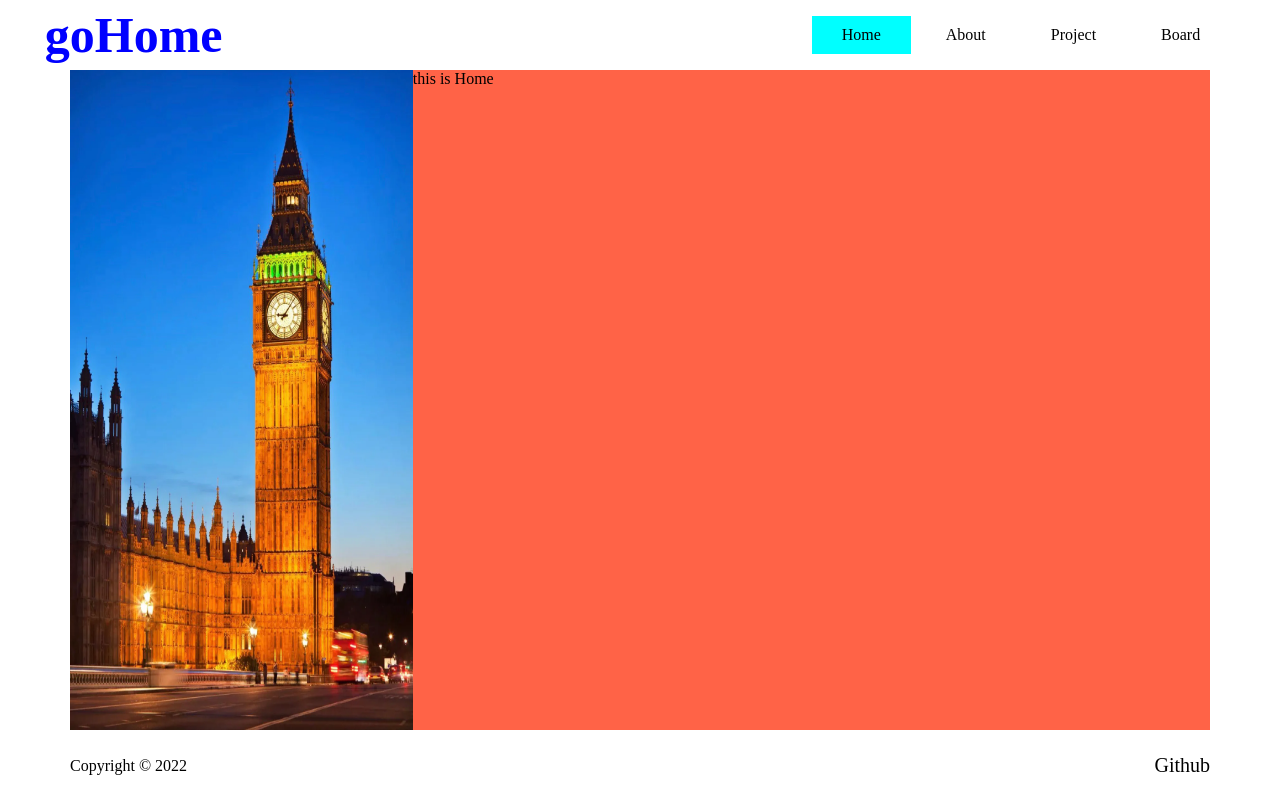
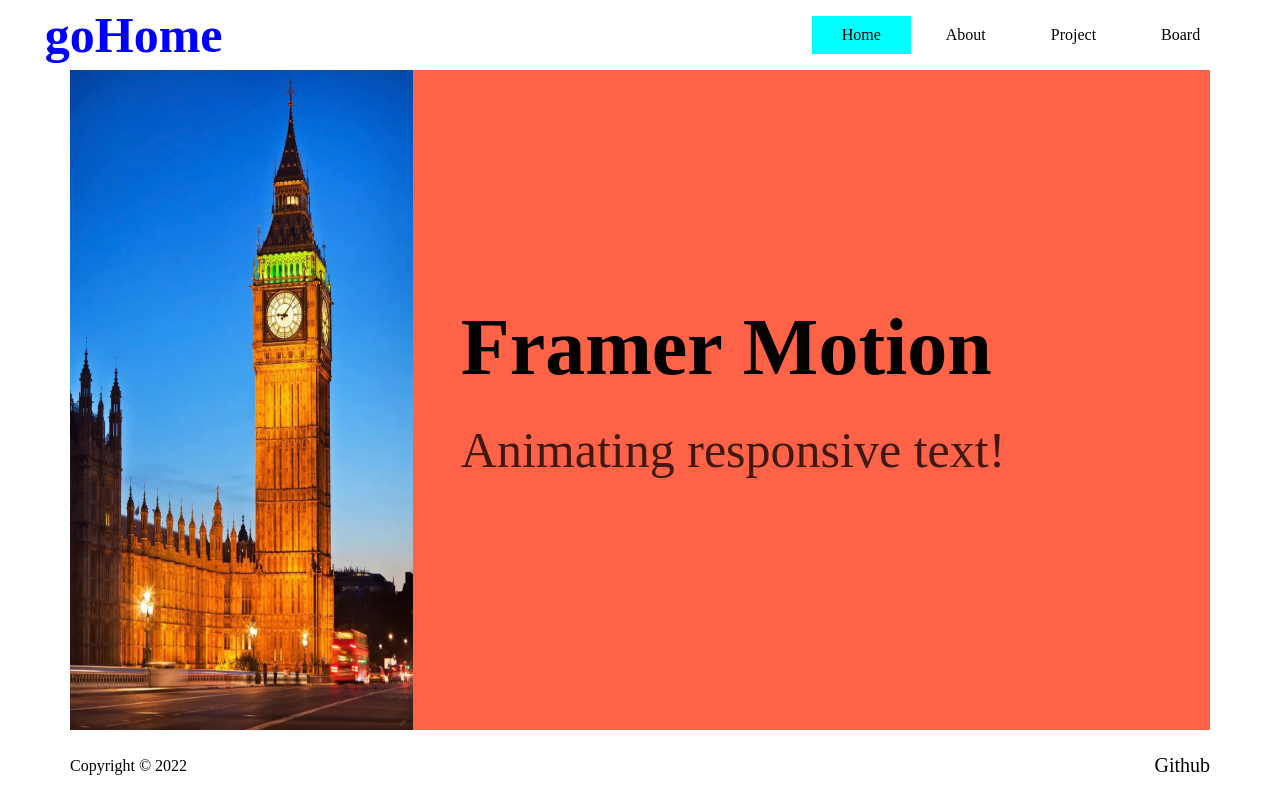
Before and after one commit to teikim98/IntroducePortfolio, a React (Create React App) app: page / in a window 1280 px wide. Built offline with nearby package versions, Linux system fonts and the light colour scheme.

Commit message:
home Framer-motion

```diff
--- a/src/App.js
+++ b/src/App.js
@@ -5,6 +5,7 @@
 import Footer from "components/Footer";
 import Router from "components/Router";
 
+//글로벌 스타일
 const GlobalStyle = createGlobalStyle`
 html, body, div, span, applet, object, iframe,
 h1, h2, h3, h4, h5, h6, p, blockquote, pre,
--- a/src/components/Layout.js
+++ b/src/components/Layout.js
@@ -2,6 +2,7 @@
 import styled from "styled-components";
 import Img from 'img/HomeImg.webp'
 
+//전체 컨테이너
 const Container = styled.main`
   position: absolute;
   top: 70px;
@@ -14,6 +15,7 @@
     display: flex;
   }
 `;
+//사진 구역
 const Picture = styled.div`
     &.active{
         width: 43%;
@@ -27,6 +29,7 @@
   width: 0%;
   transition: 0.5s;
 `;
+//컨텐츠
 const Contents = styled.div`
   width: 100%;
   background-color: tomato;
--- a/src/components/pages/Home.js
+++ b/src/components/pages/Home.js
@@ -1,12 +1,147 @@
+import styled from "styled-components";
+import { motion } from "framer-motion";
+
+//홈 컨테이너
+const Cotainer = styled.section`
+  position: relative;
+  width: 100%;
+  height: 100%;
+  display: flex;
+  align-items: center;
+`;
+//모션 래퍼
+const MotionWrapper = styled.div`
+    div{
+        margin-left: 3rem;
+    }
+  h1 {
+    font-size: 80px;
+    font-weight: 700;
+    line-height: 1;
+    margin: 0 0 20px;
+  }
+
+  h2 {
+    font-size: 50px;
+    font-weight: 400;
+    line-height: 1.2;
+    opacity: 0.75;
+    margin: 0;
+  }
+  .word-wrapper {
+    white-space: nowrap;
+  }
+`;
+
+const Wrapper = (props) => {
+  // We'll do this to prevent wrapping of words using CSS
+  return <span className="word-wrapper">{props.children}</span>;
+};
+
+// Map API "type" vaules to JSX tag names
+const tagMap = {
+  paragraph: "p",
+  heading1: "h1",
+  heading2: "h2",
+};
+
+// AnimatedCharacters
+// Handles the deconstruction of each word and character to setup for the
+// individual character animations
+const AnimatedCharacters = (props) => {
+  // Framer Motion variant object, for controlling animation
+  const item = {
+    hidden: {
+      y: "200%",
+      color: "gray",
+      transition: { ease: [0.455, 0.03, 0.515, 0.955], duration: 0.85 },
+    },
+    visible: {
+      y: 0,
+      color: "black",
+      transition: { ease: [0.455, 0.03, 0.515, 0.955], duration: 0.75 },
+    },
+  };
+
+  //  Split each word of props.text into an array
+  const splitWords = props.text.split(" ");
+
+  // Create storage array
+  const words = [];
+
+  // Push each word into words array
+  for (const [, item] of splitWords.entries()) {
+    words.push(item.split(""));
+  }
+
+  // Add a space ("\u00A0") to the end of each word
+  words.map((word) => {
+    return word.push("\u00A0");
+  });
+
+  // Get the tag name from tagMap
+  const Tag = tagMap[props.type];
+
+  return (
+    <Tag>
+      {words.map((word, index) => {
+        return (
+          // Wrap each word in the Wrapper component
+          <Wrapper key={index}>
+            {words[index].flat().map((element, index) => {
+              return (
+                <span
+                  style={{
+                    overflow: "hidden",
+                    display: "inline-block",
+                  }}
+                  key={index}
+                >
+                  <motion.span
+                    style={{ display: "inline-block" }}
+                    variants={item}
+                  >
+                    {element}
+                  </motion.span>
+                </span>
+              );
+            })}
+          </Wrapper>
+        );
+      })}
+      {/* {} */}
+    </Tag>
+  );
+};
+
+const placeholderText = [
+  { type: "heading1", text: "Framer Motion" },
+  {
+    type: "heading2",
+    text: "Animating responsive text!",
+  },
+];
+
+const container = {
+  visible: {
+    transition: {
+      staggerChildren: 0.025,
+    },
+  },
+};
+
 function Home() {
-    return (
-
-        <>
-        <h2>
-            this is Home
-        </h2>
-        </>
-     );
+  return (
+    <Cotainer>
+      <MotionWrapper>
+        <motion.div initial="hidden" variants={container} animate="visible">
+          {placeholderText.map((item, index) => {
+            return <AnimatedCharacters {...item} key={index} />;
+          })}
+        </motion.div>
+      </MotionWrapper>
+    </Cotainer>
+  );
 }
 
 export default Home;
```
Also changed, not shown: src/components/Header.js (+29 -5 lines).
